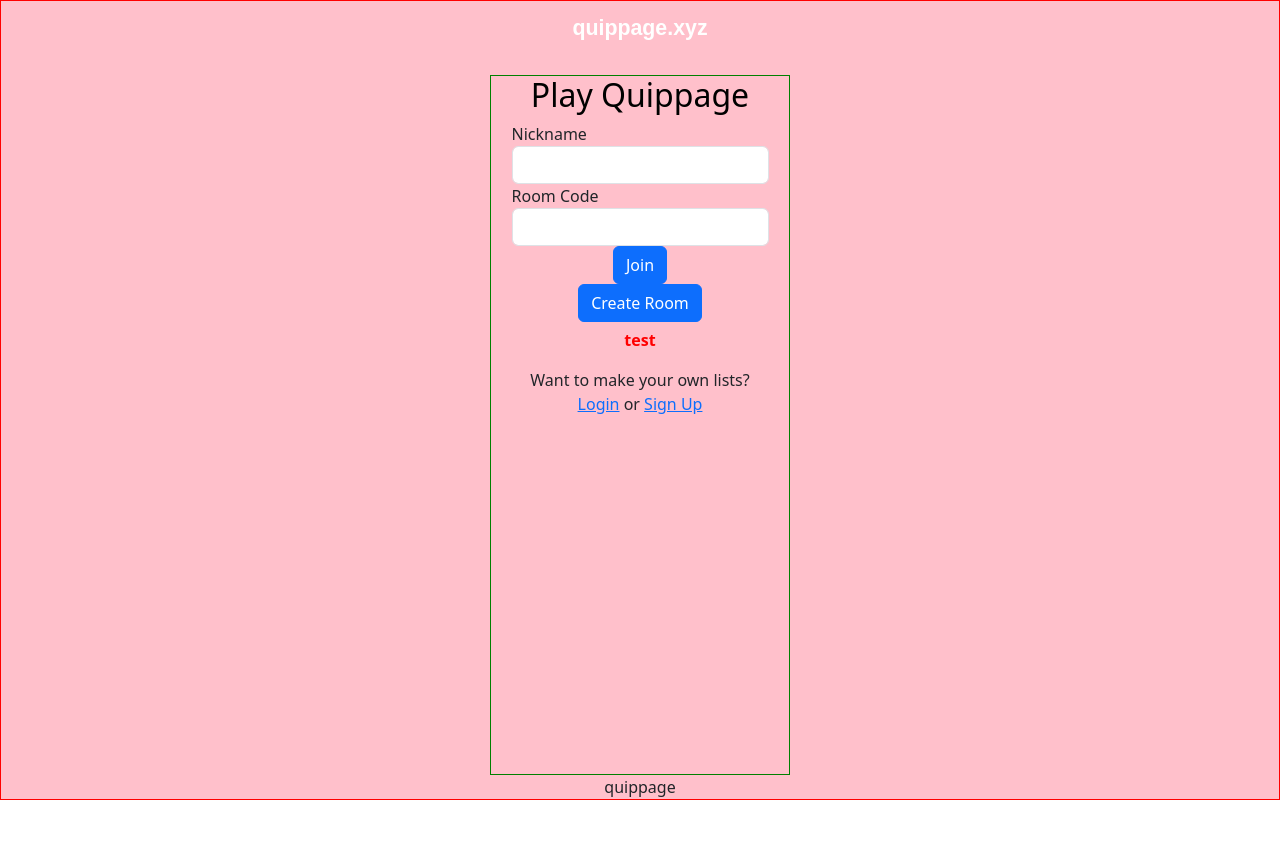
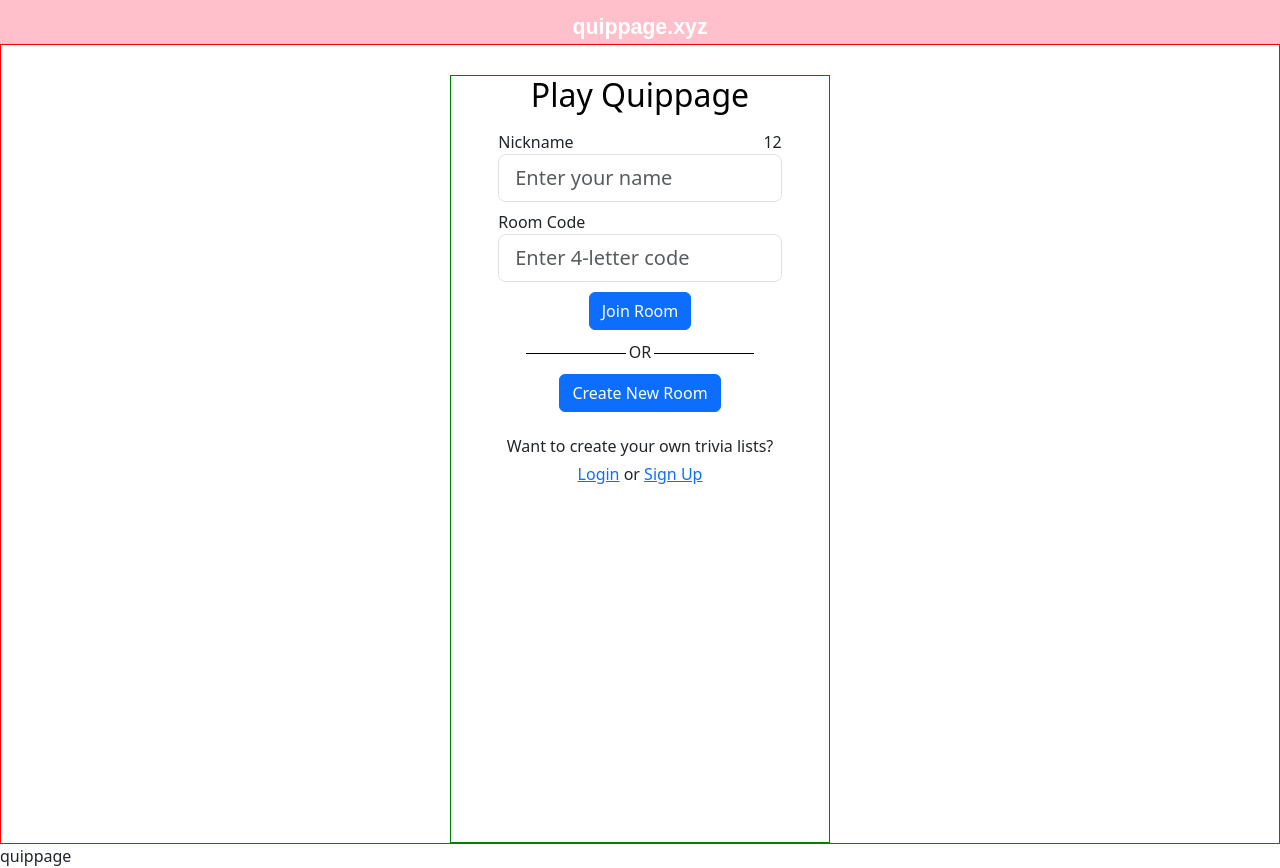
Before and after one commit to rocmalone/quippage, a React (Vite) app in the folder front/: page / in a window 1280 px wide. Before the commit the page ends 800 px from the top, so only its background shows below. Built offline with nearby package versions, Linux system fonts and the light colour scheme.

Commit message:
Update Home

```diff
--- a/front/src/App.css
+++ b/front/src/App.css
@@ -4,7 +4,7 @@
   flex-direction: column;
   align-items: center;
   width: 100%;
-  max-width: 300px;
+  max-width: 380px;
   height: auto;
   flex-grow: 1;
   margin-top: 30px;
@@ -20,7 +20,10 @@
   font-weight: 700;
   font-size: 16pt;
   font-family: Arial, Helvetica, sans-serif;
-  margin-top: 12px;
+  padding-top: 12px;
+  width: 100%;
+  background-color: pink;
+  text-align: center;
 }
 
 .header .title {
--- a/front/src/App.jsx
+++ b/front/src/App.jsx
@@ -17,14 +17,16 @@
         quippage.xyz
       </a>
     </div>
+    <div className="main">
       <BrowserRouter>
         <Routes>
           <Route path="/" element={<Home />} />
           <Route path="/login" element={<Login />} />
-        <Route path="/login/new" element={<CreateAccount />} />
+          <Route path="/login/create" element={<CreateAccount />} />
           <Route path="/profile" element={<Profile />} />
         </Routes>
       </BrowserRouter>
+    </div>
     <div className="footer">quippage</div>
   </>
 );
--- a/front/src/components/Home.jsx
+++ b/front/src/components/Home.jsx
@@ -7,13 +7,20 @@
 const Home = () => {
   const [pageState, setPageState] = useState("LANDING");
   const [isLoggedIn, setIsLoggedIn] = useState(false);
-
-  const [errorText, setErrorText] = useState("test");
+  const [errorText, setErrorText] = useState("");
 
   const [name, setName] = useState("");
+  const nameMaxCharacters = 12;
+  const [nameRemainingCharacters, setNameRemainingCharacters] =
+    useState(nameMaxCharacters);
   const [uid, setUid] = useState("");
 
   const [roomCode, setRoomCode] = useState("");
+  const roomMaxCharacters = 4;
+  const [roomRemainingCharacters, setRoomRemainingCharacters] =
+    useState(nameMaxCharacters);
+
+  const [isJoinButtonLoading, setIsJoinButtonLoading] = useState(false);
 
   const navigate = useNavigate();
 
@@ -25,14 +32,12 @@
     if (regex.test(newRoomCode)) {
       // Don't let the number enter the input
       e.target.value = roomCode;
-      setErrorText("Room code can only contain letters");
       return;
     }
 
     // Validate no more than 4 characters
     if (newRoomCode.length > 4) {
       e.target.value = roomCode;
-      setErrorText("Room code is 4 characters");
       return;
     }
     setRoomCode(newRoomCode);
@@ -40,13 +45,30 @@
 
   const handleNameChange = (e) => {
     const newName = e.target.value;
+    if (newName.length > nameMaxCharacters) {
+      e.target.value = name;
+      return;
+    }
     setName(newName);
+    setNameRemainingCharacters(nameMaxCharacters - newName.length);
   };
 
-  const clickJoinButton = (e) => {};
+  const clickJoinButton = async (e) => {
+    setErrorText("");
+    if (!name) {
+      setErrorText("Error: Enter a nickname or log in to play.");
+    }
+    setIsJoinButtonLoading(true);
+    setTimeout(() => {
+      console.log("finished");
+      setIsJoinButtonLoading(false);
+    }, 3000);
+  };
 
   const clickCreateRoomButton = async (e) => {
-    if (!isLoggedIn()) {
+    setErrorText("");
+    if (!name) {
+      setErrorText("Error: Enter a nickname or log in to create a room.");
     }
   };
 
@@ -59,67 +81,86 @@
 
   return (
     <>
-      <div className={styles.loginContainer}>
-        {isLoggedIn ? (
-          <a href="/profile" className="">
-            My Account
-          </a>
-        ) : (
-          <></>
-        )}
-      </div>
       <div className="center">
         <h2>Play Quippage</h2>
-        <div className="form-group">
-          <label htmlFor="inputName">Nickname</label>
+        <div className={`form-group w-75 ${styles.formGroup}`}>
+          {isLoggedIn ? (
+            <>
+              <div className={styles.inputTitleContainer}>
+                Logged in as:<a href="/profile">{name}</a>
+              </div>
+            </>
+          ) : (
+            <></>
+          )}
+          <div className={styles.inputTitleContainer}>
+            <label htmlFor="inputName">Nickname</label>
+            <div>{nameRemainingCharacters}</div>
+          </div>
           <input
             type="text"
-            className="form-control"
+            className="form-control form-control-lg"
             id="inputName"
             onChange={handleNameChange}
+            spellCheck="false"
+            placeholder="Enter your name"
           ></input>
         </div>
-        <div className="form-group">
+
+        <div className={`form-group w-75 ${styles.formGroup}`}>
           <label htmlFor="inputRoomCode">Room Code</label>
           <input
             type="text"
-            className="form-control"
+            className="form-control form-control-lg"
             id="inputRoomCode"
             onChange={handleRoomCodeChange}
+            spellCheck="false"
+            placeholder="Enter 4-letter code"
           ></input>
         </div>
         <button
           type="submit"
           id="joinRoomButton"
-          className="btn btn-primary"
+          className={`btn btn-primary ${styles.joinRoomButton}`}
           onClick={clickJoinButton}
         >
-          Join
+          {isJoinButtonLoading ? (
+            <div class="spinner-border text-light" role="status"></div>
+          ) : (
+            <span>Join Room</span>
+          )}
         </button>
+
+        <div className={styles.hLineContainer}>
+          <div className={styles.hLine}></div>
+          <div className={styles.hLineText}>OR</div>
+          <div className={styles.hLine}></div>
+        </div>
         <button
           type="submit"
           id="createRoomButton"
-          className="btn btn-primary"
+          className={`btn btn-primary ${styles.createRoomButton}`}
           onClick={clickCreateRoomButton}
         >
-          Create Room
+          Create New Room
         </button>
-        <p className="error" style={{ marginTop: "6px" }}>
+        <p className="error" style={{ marginTop: "6px", textAlign: "center" }}>
           {errorText}
         </p>
+
         <div className={styles.loginContainer}>
           {isLoggedIn ? (
-            <a href="/profile" className="">
-              My Account
-            </a>
+            <></>
           ) : (
             <>
-              <div>Want to make your own lists?</div>
+              <div style={{ marginBottom: "4px" }}>
+                Want to create your own trivia lists?
+              </div>
               <a href="/login" className="">
                 Login
               </a>
               <span> or </span>
-              <a href="/login/new">Sign Up</a>
+              <a href="/login/create">Sign Up</a>
             </>
           )}
         </div>
--- a/front/src/components/Home.module.css
+++ b/front/src/components/Home.module.css
@@ -2,3 +2,39 @@
   display: inline;
   text-align: center;
 }
+
+.inputTitleContainer {
+  display: flex;
+  justify-content: space-between;
+}
+
+.formGroup {
+  margin-top: 8px;
+}
+
+.joinRoomButton {
+  margin-top: 10px;
+  display: flex;
+  align-items: center;
+}
+
+.createRoomButton {
+  margin-top: 10px;
+}
+
+.hLineContainer {
+  margin-top: 10px;
+  display: flex;
+  align-items: center;
+}
+
+.hLine {
+  height: 1px;
+  transform: translateY(1px);
+  width: 100px;
+  border-top: 1px solid black;
+}
+
+.hLineText {
+  margin: 0 3px;
+}
--- a/front/src/index.css
+++ b/front/src/index.css
@@ -6,12 +6,15 @@
 }
 
 #root {
+}
+
+.main {
   display: flex;
   flex-direction: column;
   align-items: center;
   justify-content: flex-start;
   border: 1px solid red;
-  background-color: pink;
+  background-color: white;
   height: 100%;
   width: 100%;
   padding: 0 24px;
```
Also changed, not shown: 1 other file (tests, documents, lock files or other folders). Lines whose indentation alone changed are shown as unchanged.
